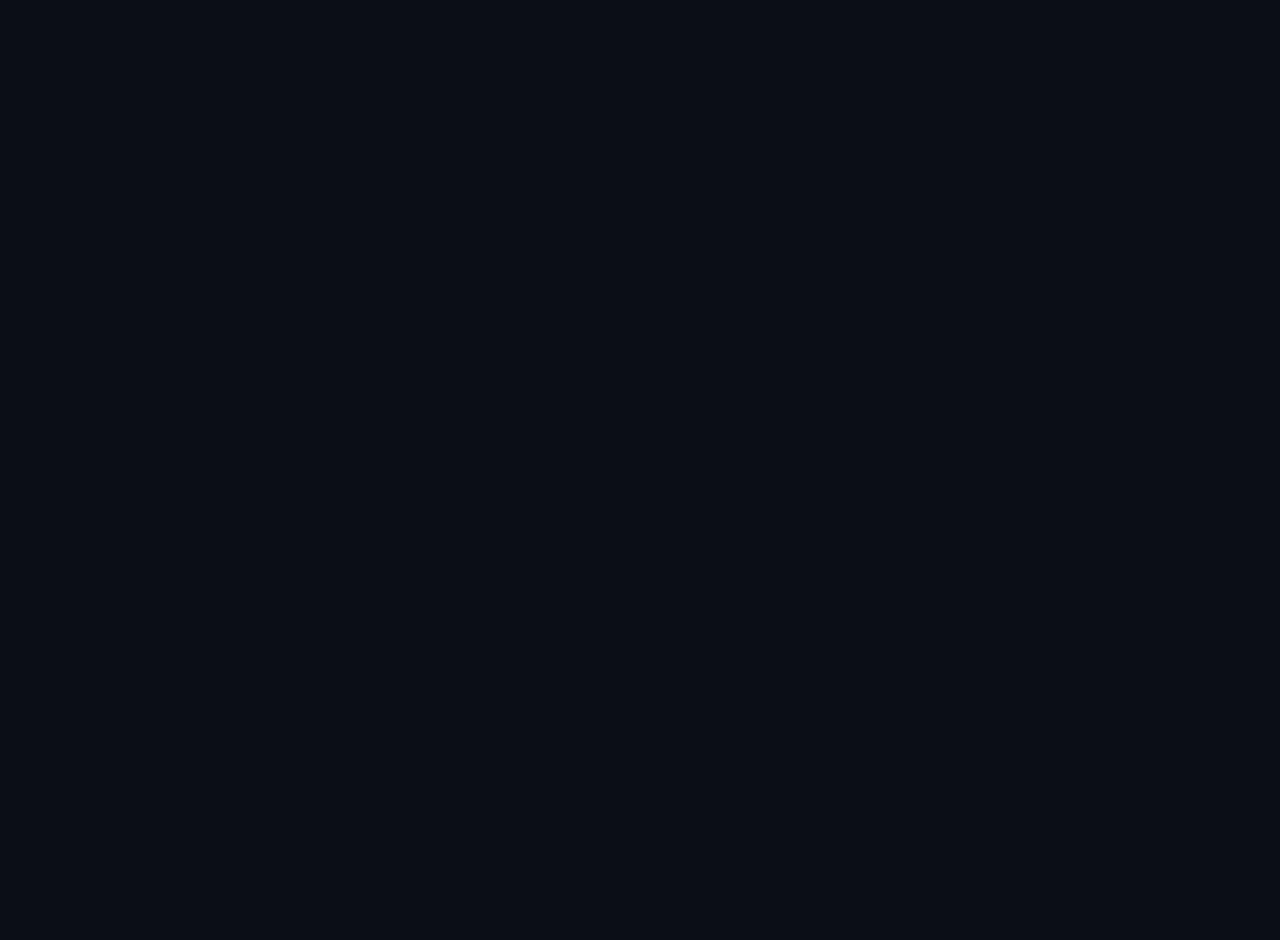
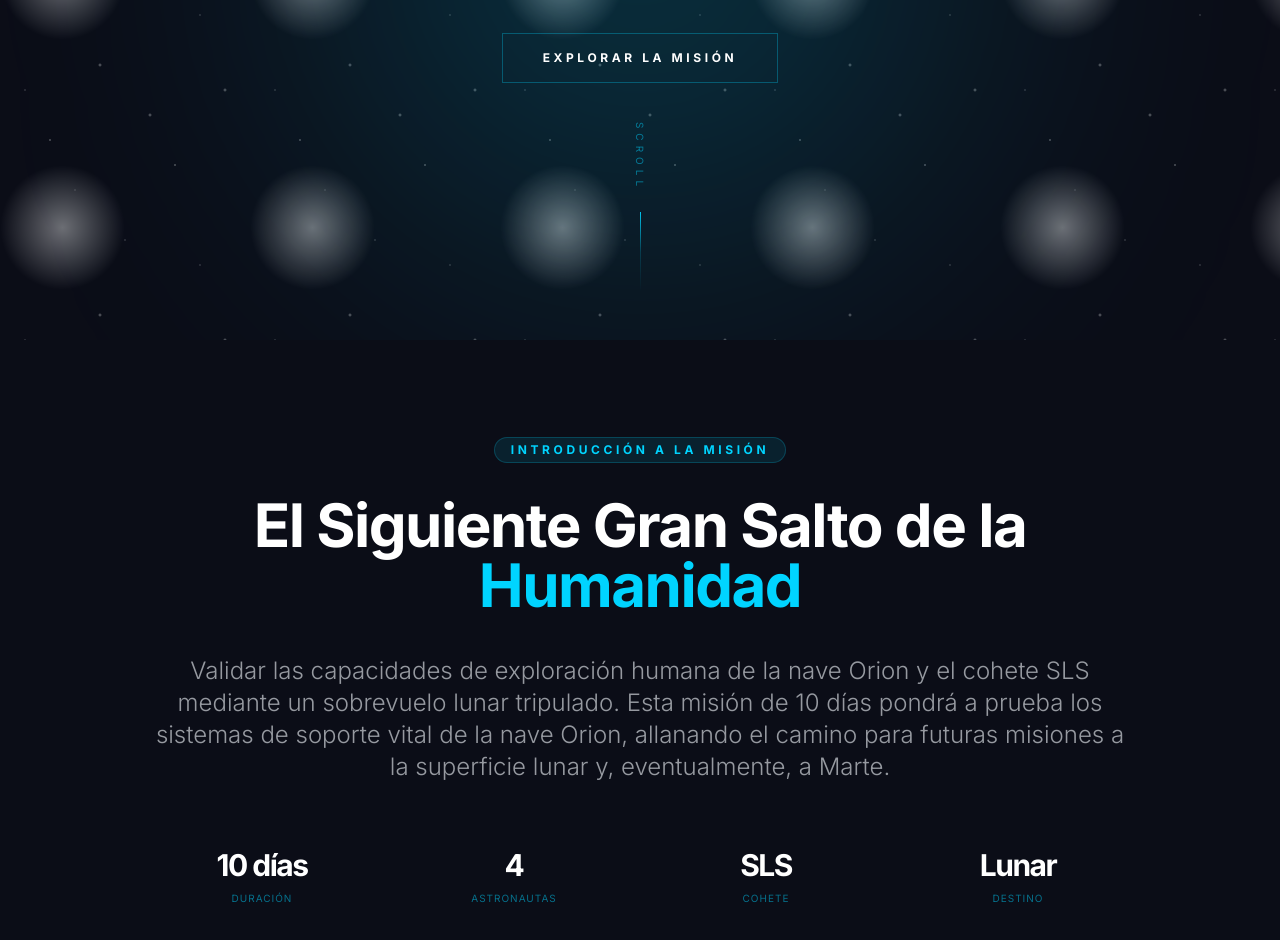
Before and after one commit to Nahuelito22/Nahuel_Artemis2, a React (Vite) app: page / in a window 1280 px wide. Shown: the part 460-1400 px from the top of the page. Before the commit the page ends 800 px from the top, so only its background shows below. Built offline with nearby package versions, Linux system fonts and the light colour scheme.

Commit message:
feat: implementar paginas y sistema de enrutamiento

```diff
--- a/src/App.jsx
+++ b/src/App.jsx
@@ -1,12 +1,23 @@
 import { BrowserRouter as Router, Routes, Route } from 'react-router-dom';
+import Navbar from './components/Navbar';
+import Home from './pages/Home';
+import Crew from './pages/Crew';
+import MissionDetails from './pages/MissionDetails';
 
 function App() {
   return (
     <Router>
       <div className="min-h-screen bg-space-dark text-space-gray selection:bg-space-blue selection:text-space-dark">
-        <Routes>
-          <Route path="/" element={<div className="flex items-center justify-center min-h-screen"><h1 className="text-4xl font-bold text-space-blue">Artemis II Project Initialized</h1></div>} />
-        </Routes>
+        <Navbar />
+        <main>
+          <Routes>
+            <Route path="/" element={<Home />} />
+            <Route path="/crew" element={<Crew />} />
+            <Route path="/mission" element={<MissionDetails />} />
+            {/* Redirect for the NavLink in Navbar that pointed to /spacecraft for now */}
+            <Route path="/spacecraft" element={<MissionDetails />} />
+          </Routes>
+        </main>
       </div>
     </Router>
   );
--- /dev/null
+++ b/src/pages/Crew.jsx
@@ -0,0 +1,31 @@
+import CrewCard from '../components/CrewCard';
+import { crew } from '../data/missionData';
+
+const Crew = () => {
+  return (
+    <section className="pt-32 pb-24 px-6 max-w-7xl mx-auto">
+      <div className="text-center mb-20">
+        <h2 className="text-5xl md:text-7xl font-black text-white uppercase tracking-tighter mb-6">
+          La <span className="text-space-blue">Tripulación</span>
+        </h2>
+        <p className="text-space-gray/60 uppercase tracking-[0.4em] max-w-2xl mx-auto text-sm">
+          Los pioneros de una nueva era de exploración espacial tripulada.
+        </p>
+      </div>
+
+      <div className="grid grid-cols-1 gap-10">
+        {crew.map((member) => (
+          <CrewCard
+            key={member.id}
+            name={member.name}
+            role={member.role}
+            bio={member.bio}
+            image={member.image}
+          />
+        ))}
+      </div>
+    </section>
+  );
+};
+
+export default Crew;
--- /dev/null
+++ b/src/pages/Home.jsx
@@ -0,0 +1,46 @@
+import HeroSection from '../components/HeroSection';
+import { mission } from '../data/missionData';
+
+const Home = () => {
+  return (
+    <div>
+      <HeroSection />
+
+      {/* Intro Section */}
+      <section id="about" className="py-24 px-6 max-w-5xl mx-auto text-center">
+        <div className="inline-block px-4 py-1 rounded-full bg-space-blue/10 text-space-blue text-xs font-bold tracking-[0.3em] uppercase mb-8 border border-space-blue/20">
+          Introducción a la Misión
+        </div>
+        <h2 className="text-4xl md:text-6xl font-black text-white mb-10 tracking-tight leading-tight">
+          El Siguiente Gran Salto de la <span className="text-space-blue">Humanidad</span>
+        </h2>
+        <p className="text-xl md:text-2xl text-space-gray/70 leading-relaxed font-light">
+          {mission.objective} Esta misión de 10 días pondrá a prueba los sistemas de soporte vital de la nave Orion,
+          allanando el camino para futuras misiones a la superficie lunar y, eventualmente, a Marte.
+        </p>
+
+        {/* Abstract metrics decoration */}
+        <div className="mt-16 grid grid-cols-2 md:grid-cols-4 gap-8">
+          <div className="flex flex-col gap-2">
+            <span className="text-3xl font-bold text-white tracking-tighter">{mission.duration}</span>
+            <span className="text-[10px] text-space-blue/50 uppercase tracking-widest">Duración</span>
+          </div>
+          <div className="flex flex-col gap-2">
+            <span className="text-3xl font-bold text-white tracking-tighter">4</span>
+            <span className="text-[10px] text-space-blue/50 uppercase tracking-widest">Astronautas</span>
+          </div>
+          <div className="flex flex-col gap-2">
+            <span className="text-3xl font-bold text-white tracking-tighter">SLS</span>
+            <span className="text-[10px] text-space-blue/50 uppercase tracking-widest">Cohete</span>
+          </div>
+          <div className="flex flex-col gap-2">
+            <span className="text-3xl font-bold text-white tracking-tighter">Lunar</span>
+            <span className="text-[10px] text-space-blue/50 uppercase tracking-widest">Destino</span>
+          </div>
+        </div>
+      </section>
+    </div>
+  );
+};
+
+export default Home;
--- /dev/null
+++ b/src/pages/MissionDetails.jsx
@@ -0,0 +1,36 @@
+import Timeline from '../components/Timeline';
+import SpacecraftSpecs from '../components/SpacecraftSpecs';
+
+const MissionDetails = () => {
+  return (
+    <div className="pt-32 pb-24">
+      {/* Phases Section */}
+      <section className="px-6 mb-32">
+        <div className="text-center mb-16">
+          <h2 className="text-5xl md:text-7xl font-black text-white uppercase tracking-tighter mb-4">
+            Cronograma de <span className="text-space-blue">Vuelo</span>
+          </h2>
+          <p className="text-space-gray/50 uppercase tracking-[0.3em] font-medium text-xs">
+            Desde el despegue hasta el amerizaje seguro.
+          </p>
+        </div>
+        <Timeline />
+      </section>
+
+      {/* Hardware Section */}
+      <section className="px-6 bg-white/[0.02] py-24 border-y border-white/5">
+        <div className="text-center mb-16">
+          <h2 className="text-5xl md:text-7xl font-black text-white uppercase tracking-tighter mb-4">
+            Hardware de la <span className="text-space-blue">Misión</span>
+          </h2>
+          <p className="text-space-gray/50 uppercase tracking-[0.3em] font-medium text-xs">
+            Tecnología de vanguardia para la exploración profunda.
+          </p>
+        </div>
+        <SpacecraftSpecs />
+      </section>
+    </div>
+  );
+};
+
+export default MissionDetails;
```
